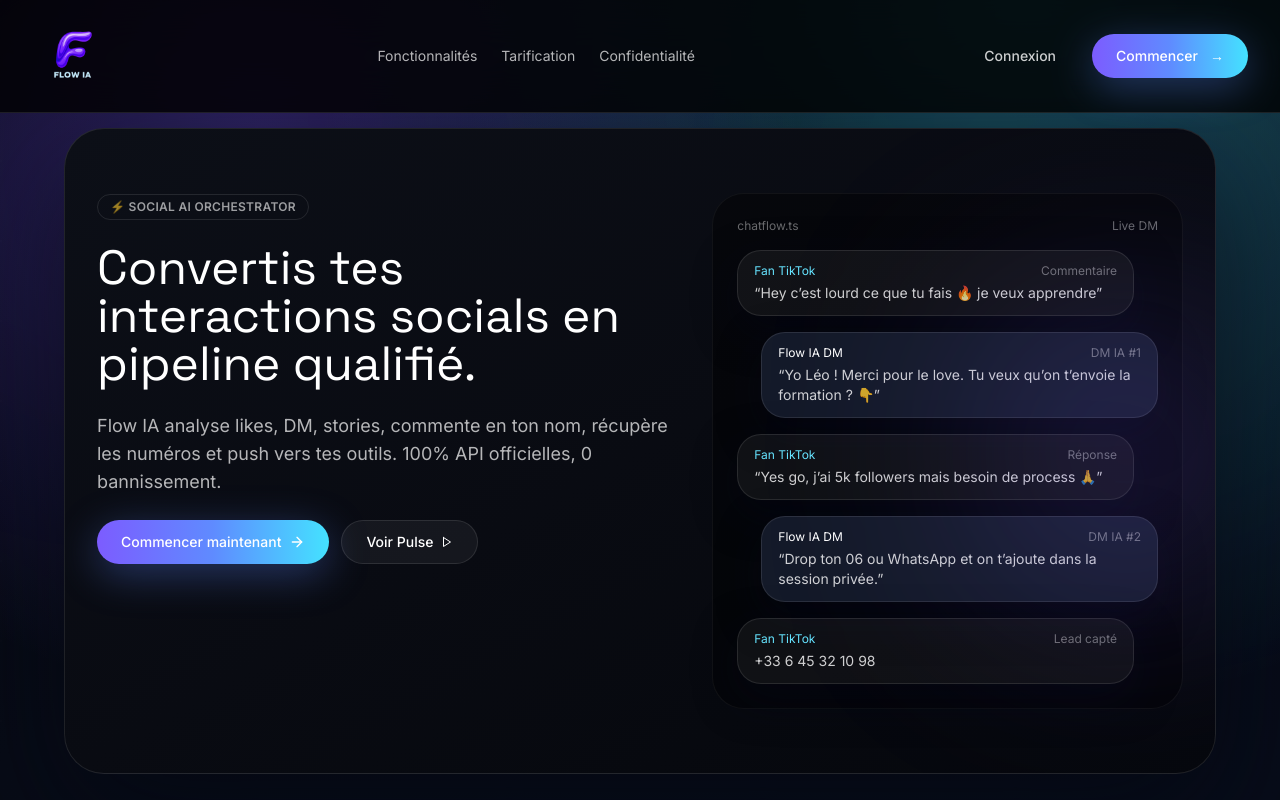
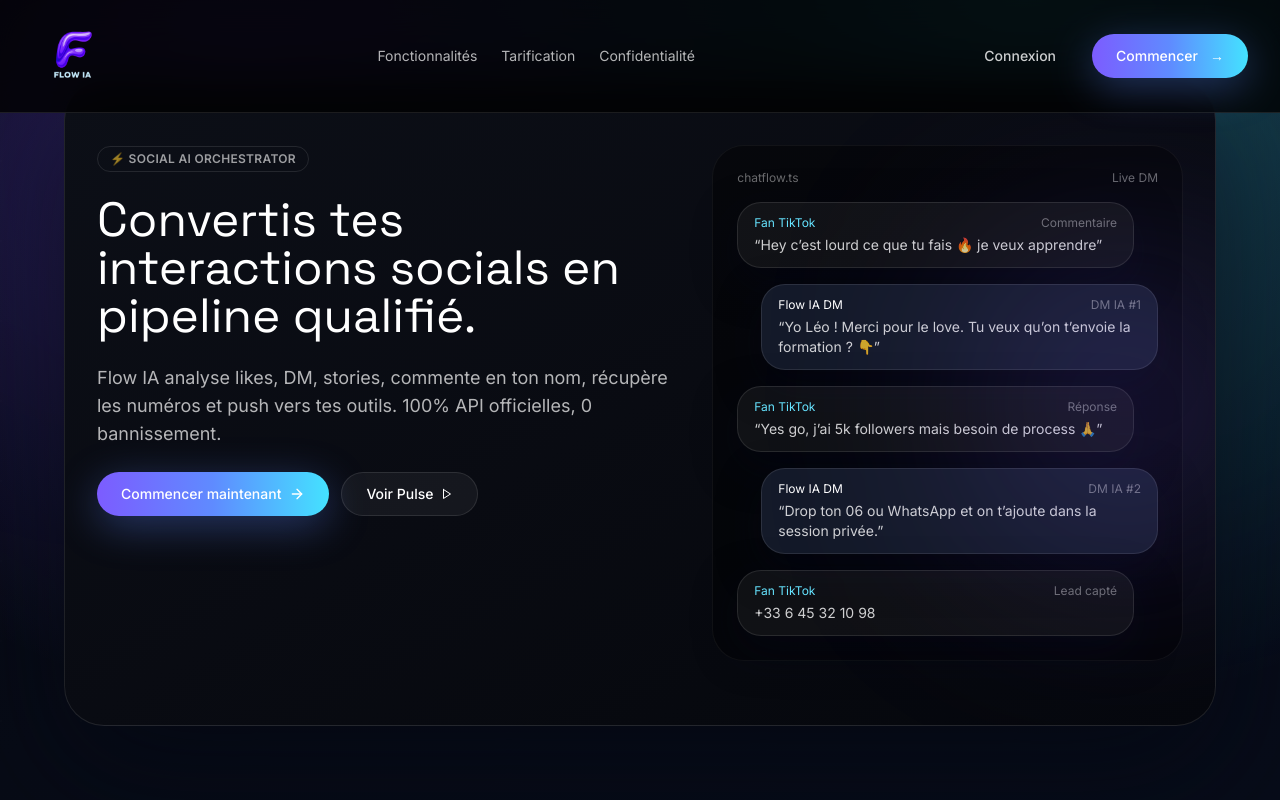
Before and after one commit to marvynclouet/plugIA, a Next.js app in the folder frontend/: page / in a window 1280 px wide. Shown: the top 800 px of the page. Built offline with nearby package versions, Linux system fonts and the light colour scheme.

Commit message:
Reduce spacing between navbar and hero section

```diff
--- a/frontend/app/page.tsx
+++ b/frontend/app/page.tsx
@@ -184,7 +184,7 @@
   return (
     <>
       <Navbar />
-      <div className="space-y-24 pt-32 pb-16">
+      <div className="space-y-24 pt-20 pb-16">
       <section className="relative mx-auto max-w-6xl overflow-hidden rounded-[40px] border border-white/10 bg-gradient-to-br from-[#0C0F17] via-[#090B12] to-[#05070C] px-8 py-16 shadow-[0_40px_120px_rgba(4,7,18,0.65)]">
         <div className="grid gap-10 md:grid-cols-[1.1fr_0.9fr]">
           <div className="space-y-6">
```
